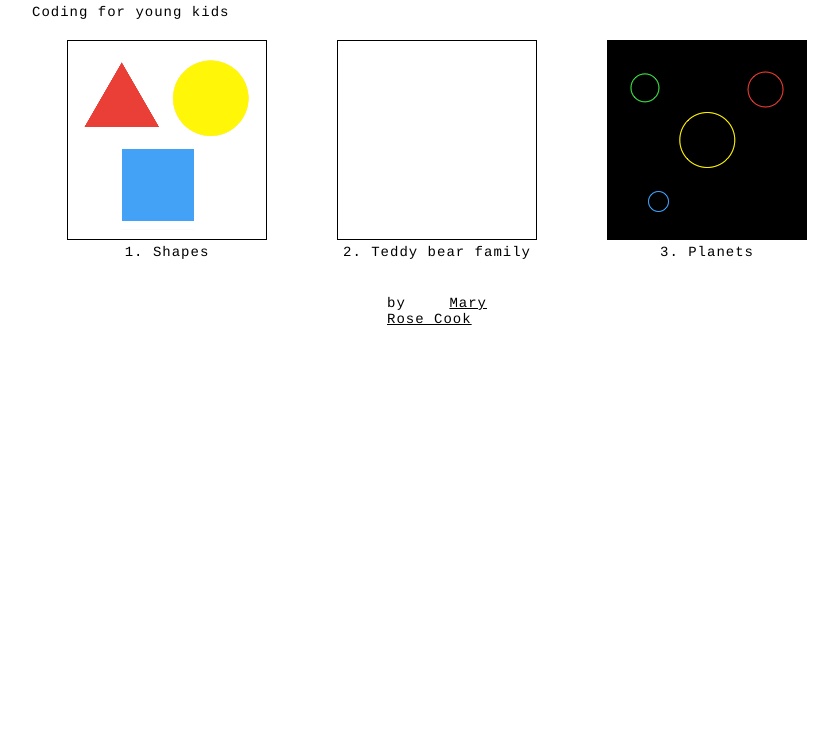
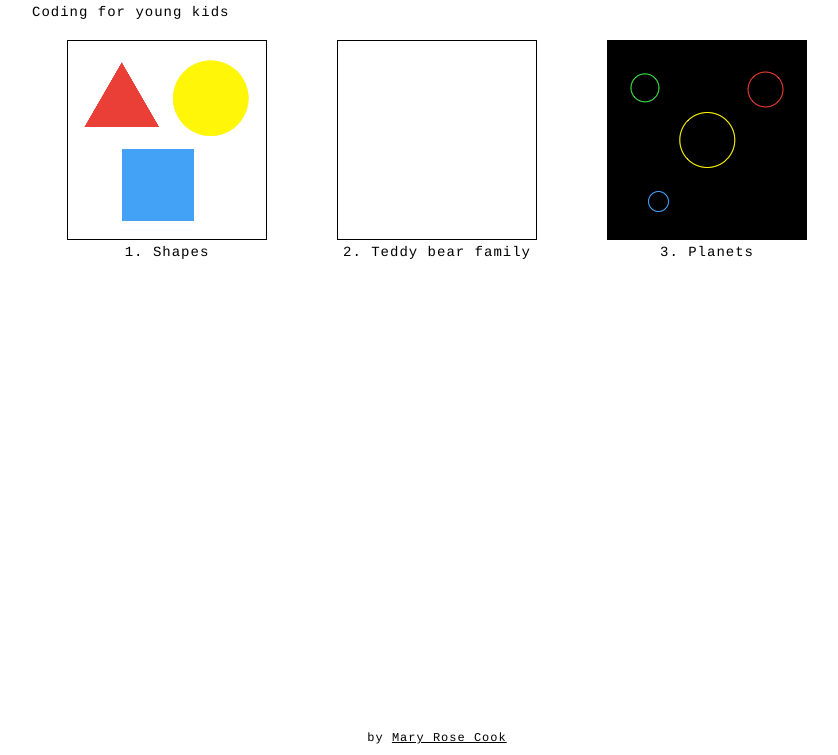
Before and after one commit to maryrosecook/codewithisla, a website: page index.html in a window 1280 px wide. Shown: the part 45-800 px from the top of the page, without its empty margins (203-1041 px from the left). Drawn offline with Linux system fonts and the light colour scheme.

Commit message:
CSS for footer.

```diff
--- a/resources/main.css
+++ b/resources/main.css
@@ -29,7 +29,19 @@ p { line-height:15px; margin:16px 0 16px 0; }
 
 hr { color: #aaa; background-color:#aaa; height:1px; border:0; }
 
-.footer { width:100px; margin-left: auto; margin-right: auto; }
+.footer {
+  width:160px;
+  margin-left:auto; margin-right:auto;
+  text-align:center;
+  font-size:12px;
+  position:absolute;
+  left: 0;
+  right: 0;
+  bottom:0;
+  text-align:center;
+  margin-bottom:10px;
+  width:100%;
+}
 
 .title a { border-bottom:none; }
 
```
